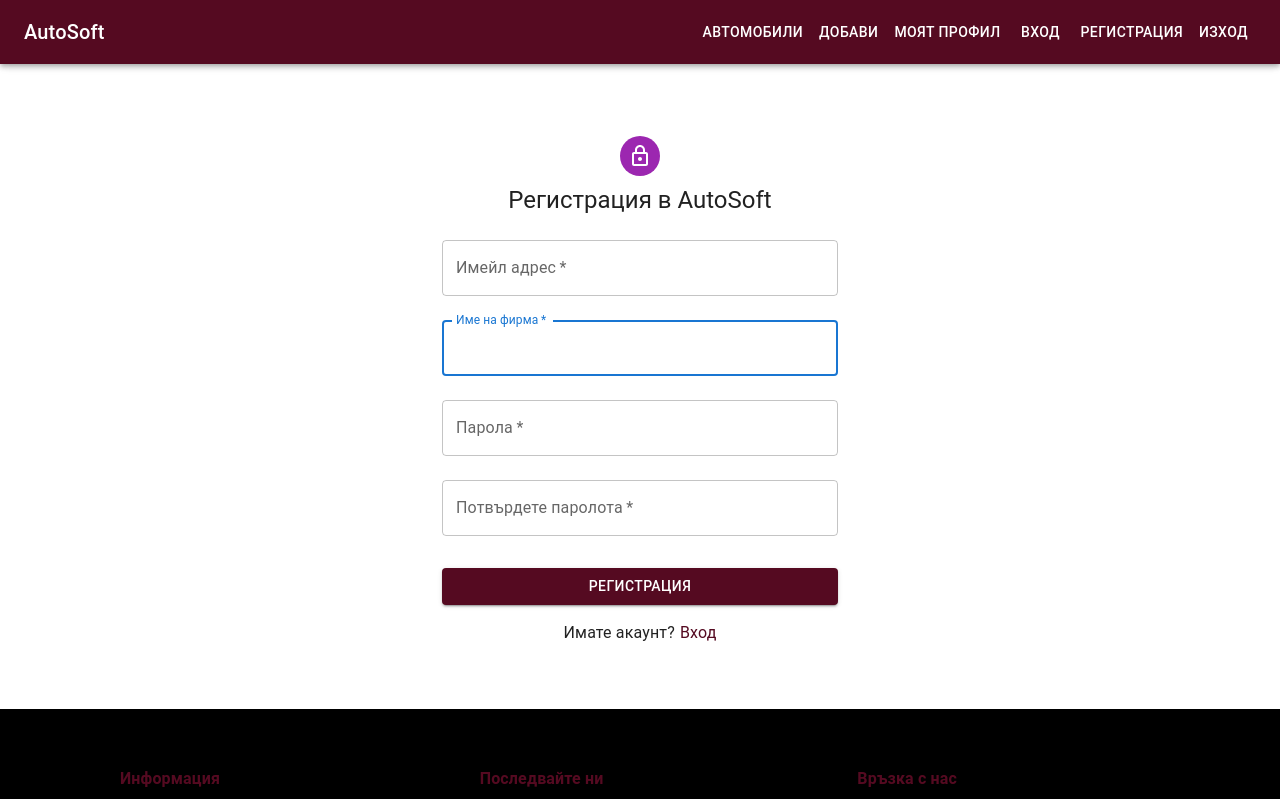
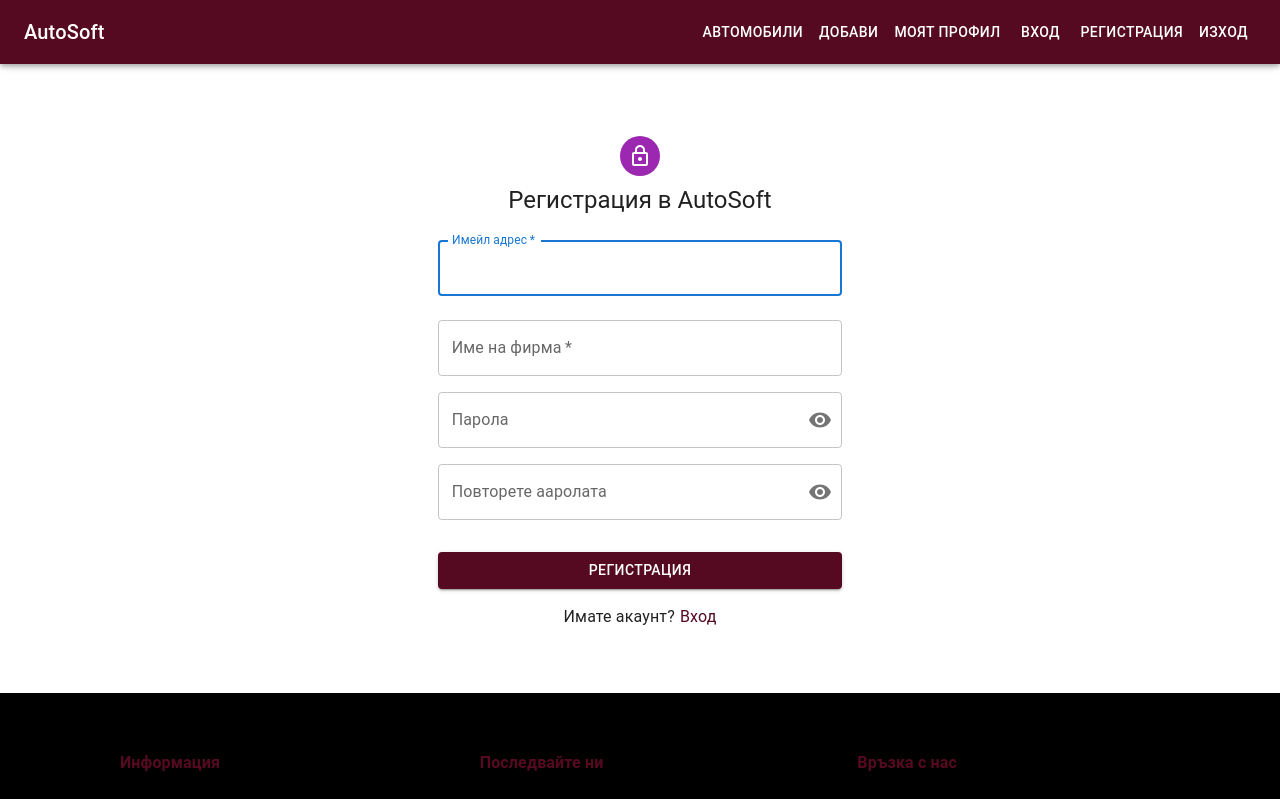
Before and after one commit to Niicksan/autosoft, a React (Create React App) app in the folder web/: page /auth/register in a window 1280 px wide. Shown: the top 799 px of the page. Built offline with nearby package versions, Linux system fonts and the light colour scheme.

Commit message:
Adding Login and Register form

```diff
--- a/web/src/App.js
+++ b/web/src/App.js
@@ -3,6 +3,8 @@ import './App.css';
 import { Routes, Route } from 'react-router-dom';
 
 import { Box, Toolbar } from '@mui/material';
+
+import { AuthProvider } from './contexts/AuthContext';
 
 import { NavigationBar } from './components/NavigationBar/NavigationBar';
 import { Home } from './components/Home/Home';
@@ -16,13 +18,14 @@ import { Footer } from './components/Footer/Footer';
 
 function App() {
     return (
+        <AuthProvider >
             <div className="app">
                 <NavigationBar />
                 <Box component="main" className="main">
                     <Toolbar />
                     <Routes>
                         <Route path='/' element={<Home />} />
-                    <Route path='/catalog/vehicle' element={<Catalog />} />
+                        <Route path='/catalog/vehicles' element={<Catalog />} />
                         <Route path='/vehicle/create' element={<CreateVehicle />} />
                         <Route path='/user/my-profile' element={<MyProfile />} />
                         <Route path='/auth/logout' element={<Logout />} />
@@ -34,6 +37,7 @@ function App() {
 
                 <Footer />
             </div>
+        </AuthProvider >
     );
 }
 
--- a/web/src/components/Login/Login.js
+++ b/web/src/components/Login/Login.js
@@ -1,19 +1,30 @@
+import { useState, useContext } from "react";
 import { Link } from 'react-router-dom';
 
-import { Container, Avatar, Button, CssBaseline, TextField, Box, Grid, Typography } from '@mui/material';
+import { Container, Avatar, Button, CssBaseline, TextField, Box, Grid, Typography, FormControl, InputLabel, OutlinedInput, InputAdornment, IconButton } from '@mui/material';
+import { Visibility, VisibilityOff } from '@mui/icons-material';
 import LockOutlinedIcon from '@mui/icons-material/LockOutlined';
 import { createTheme, ThemeProvider } from '@mui/material/styles';
+
+import { AuthContext } from "../../contexts/AuthContext";
+import { useForm } from "../../hooks/useForm";
 
 const theme = createTheme();
 
 export const Login = () => {
-    const handleSubmit = (event) => {
+    const { onLoginSubmit } = useContext(AuthContext);
+    const { values, changeHandler, onSubmit } = useForm({
+        email: '',
+        password: '',
+        confirmPassword: '',
+    }, onLoginSubmit);
+
+    const [showPassword, setShowPassword] = useState(false);
+
+    const handleClickShowPassword = () => setShowPassword((show) => !show);
+
+    const handleMouseDownPassword = (event) => {
         event.preventDefault();
-        const data = new FormData(event.currentTarget);
-        console.log({
-            email: data.get('email'),
-            password: data.get('password'),
-        });
     };
 
     return (
@@ -34,7 +45,7 @@ export const Login = () => {
                     <Typography component="h1" variant="h5">
                         Вход в AutoSoft
                     </Typography>
-                    <Box component="form" onSubmit={handleSubmit} noValidate sx={{ mt: 1 }}>
+                    <Box component="form" onSubmit={onSubmit} noValidate sx={{ mt: 1 }}>
                         <TextField
                             margin="normal"
                             required
@@ -45,16 +56,30 @@ export const Login = () => {
                             autoComplete="email"
                             autoFocus
                         />
-                        <TextField
-                            margin="normal"
-                            required
-                            fullWidth
-                            name="password"
-                            label="Парола"
-                            type="password"
-                            id="password"
-                            autoComplete="current-password"
-                        />
+                        <FormControl sx={{ width: '45ch', margin: '8px 0' }} variant="outlined">
+                            <InputLabel htmlFor="password">Парола</InputLabel>
+                            <OutlinedInput
+                                required
+                                id="password"
+                                label="Парола"
+                                type={showPassword ? 'text' : 'password'}
+                                name="password"
+                                value={values.password}
+                                onChange={changeHandler}
+                                endAdornment={
+                                    <InputAdornment position="end">
+                                        <IconButton
+                                            aria-label="toggle password visibility"
+                                            onClick={handleClickShowPassword}
+                                            onMouseDown={handleMouseDownPassword}
+                                            edge="end"
+                                        >
+                                            {showPassword ? <VisibilityOff /> : <Visibility />}
+                                        </IconButton>
+                                    </InputAdornment>
+                                }
+                            />
+                        </FormControl>
                         <Button
                             type="submit"
                             fullWidth
--- a/web/src/components/NavigationBar/MobileNavItems/MobileNavItems.js
+++ b/web/src/components/NavigationBar/MobileNavItems/MobileNavItems.js
@@ -5,7 +5,7 @@ import { ListItem, ListItemButton, ListItemText } from '@mui/material';
 export const MobileNavItems = ({ handleDrawerToggle }) => {
     return (
         <>
-            <ListItem onClick={handleDrawerToggle} component={Link} to="/catalog/vehicle" key={'catalog'} disablePadding>
+            <ListItem onClick={handleDrawerToggle} component={Link} to="/catalog/vehicles" key={'catalog'} disablePadding>
                 <ListItemButton sx={{
                     textAlign: 'left', color: '#550A21', paddingLeft: "90px", ":hover": {
                         border: "1px solid #550A21"
@@ -15,7 +15,7 @@ export const MobileNavItems = ({ handleDrawerToggle }) => {
                 </ListItemButton>
             </ListItem>
 
-            <ListItem onClick={handleDrawerToggle} component={Link} to="/vehicle/create" key={'/vehicle-craete'} disablePadding>
+            <ListItem onClick={handleDrawerToggle} component={Link} to="/vehicle/create" key={'vehicle-craete'} disablePadding>
                 <ListItemButton sx={{
                     textAlign: 'left', color: '#550A21', paddingLeft: "90px", ":hover": {
                         border: "1px solid #550A21"
--- a/web/src/components/NavigationBar/WebNavItems/WebNavItems.js
+++ b/web/src/components/NavigationBar/WebNavItems/WebNavItems.js
@@ -6,7 +6,7 @@ import { Button } from '@mui/material';
 export const WebNavItems = () => {
     return (
         <>
-            <Button component={Link} to='/catalog/vehicle' key={'catalog'} sx={{
+            <Button component={Link} to='/catalog/vehicles' key={'catalog'} sx={{
                 color: '#fff', ":hover": {
                     bgcolor: "white",
                     color: "#550A21"
@@ -14,7 +14,7 @@ export const WebNavItems = () => {
             }}>
                 Автомобили
             </Button>
-            <Button component={Link} to='/vehicle/create' key={'catalog'} sx={{
+            <Button component={Link} to='/vehicle/create' key={'vehicle-create'} sx={{
                 color: '#fff', ":hover": {
                     bgcolor: "white",
                     color: "#550A21"
@@ -46,7 +46,7 @@ export const WebNavItems = () => {
             }}>
                 Регистрация
             </Button>
-            <Button component={Link} to='/auth/logout' Button key={'logout'} sx={{
+            <Button component={Link} to='/auth/logout' key={'logout'} sx={{
                 color: '#fff', ":hover": {
                     bgcolor: "white",
                     color: "#550A21"
--- a/web/src/components/Register/Register.js
+++ b/web/src/components/Register/Register.js
@@ -1,19 +1,32 @@
+import { useState, useContext } from "react";
 import { Link } from 'react-router-dom';
 
-import { Container, Avatar, Button, CssBaseline, TextField, Box, Grid, Typography } from '@mui/material';
+import { Container, Avatar, Button, CssBaseline, TextField, Box, Grid, Typography, FormControl, InputLabel, OutlinedInput, InputAdornment, IconButton } from '@mui/material';
+import { Visibility, VisibilityOff } from '@mui/icons-material';
 import LockOutlinedIcon from '@mui/icons-material/LockOutlined';
 import { createTheme, ThemeProvider } from '@mui/material/styles';
+
+import { AuthContext } from "../../contexts/AuthContext";
+import { useForm } from "../../hooks/useForm";
 
 const theme = createTheme();
 
 export const Register = () => {
-    const handleSubmit = (event) => {
+    const { onRegisterSubmit } = useContext(AuthContext);
+    const { values, changeHandler, onSubmit } = useForm({
+        email: '',
+        password: '',
+        confirmPassword: '',
+    }, onRegisterSubmit);
+
+    const [showPassword, setShowPassword] = useState(false);
+    const [showConfirmPassword, setShowConfirmPassword] = useState(false);
+
+    const handleClickShowPassword = () => setShowPassword((show) => !show);
+    const handleClickShowConfirmPassword = () => setShowConfirmPassword((show) => !show);
+
+    const handleMouseDownPassword = (event) => {
         event.preventDefault();
-        const data = new FormData(event.currentTarget);
-        console.log({
-            email: data.get('email'),
-            password: data.get('password'),
-        });
     };
 
     return (
@@ -34,7 +47,7 @@ export const Register = () => {
                     <Typography component="h1" variant="h5">
                         Регистрация в AutoSoft
                     </Typography>
-                    <Box component="form" onSubmit={handleSubmit} noValidate sx={{ mt: 1 }}>
+                    <Box component="form" onSubmit={onSubmit} noValidate sx={{ mt: 1 }}>
                         <TextField
                             margin="normal"
                             required
@@ -43,38 +56,69 @@ export const Register = () => {
                             label="Имейл адрес"
                             name="email"
                             autoComplete="email"
+                            value={values.email}
                             autoFocus
+                            onChange={changeHandler}
                         />
                         <TextField
                             margin="normal"
                             required
                             fullWidth
-                            id="companyName"
+                            id="company-name"
                             label="Име на фирма"
                             name="companyName"
                             autoComplete="companyName"
-                            autoFocus
+                            value={values.companyName}
+                            onChange={changeHandler}
                         />
-                        <TextField
-                            margin="normal"
-                            required
-                            fullWidth
-                            name="password"
-                            label="Парола"
-                            type="password"
-                            id="password"
-                            autoComplete="current-password"
-                        />
-                        <TextField
-                            margin="normal"
-                            required
-                            fullWidth
-                            name="repass"
-                            label="Потвърдете паролота"
-                            type="password"
-                            id="repass"
-                            autoComplete="current-password"
-                        />
+                        <FormControl sx={{ width: '45ch', margin: '8px 0' }} variant="outlined">
+                            <InputLabel htmlFor="password">Парола</InputLabel>
+                            <OutlinedInput
+                                required
+                                id="password"
+                                label="Парола"
+                                type={showPassword ? 'text' : 'password'}
+                                name="password"
+                                value={values.password}
+                                onChange={changeHandler}
+                                endAdornment={
+                                    <InputAdornment position="end">
+                                        <IconButton
+                                            aria-label="toggle password visibility"
+                                            onClick={handleClickShowPassword}
+                                            onMouseDown={handleMouseDownPassword}
+                                            edge="end"
+                                        >
+                                            {showPassword ? <VisibilityOff /> : <Visibility />}
+                                        </IconButton>
+                                    </InputAdornment>
+                                }
+                            />
+                        </FormControl>
+                        <FormControl sx={{ width: '45ch', margin: '8px 0' }} variant="outlined">
+                            <InputLabel htmlFor="confirmPassword">Повторете ааролата</InputLabel>
+                            <OutlinedInput
+                                required
+                                id="confirmPassword"
+                                label="Повторете ааролата"
+                                type={showConfirmPassword ? 'text' : 'password'}
+                                name="confirmPassword"
+                                value={values.confirmPassword}
+                                onChange={changeHandler}
+                                endAdornment={
+                                    <InputAdornment position="end">
+                                        <IconButton
+                                            aria-label="toggle password visibility"
+                                            onClick={handleClickShowPassword}
+                                            onMouseDown={handleClickShowConfirmPassword}
+                                            edge="end"
+                                        >
+                                            {showConfirmPassword ? <VisibilityOff /> : <Visibility />}
+                                        </IconButton>
+                                    </InputAdornment>
+                                }
+                            />
+                        </FormControl>
                         <Button
                             type="submit"
                             fullWidth
--- /dev/null
+++ b/web/src/contexts/AuthContext.js
@@ -0,0 +1,75 @@
+import { createContext, useContext } from 'react';
+import { useNavigate } from 'react-router-dom';
+import { useLocalStorage } from '../hooks/useLocalStorage';
+
+import { authServiceFactory } from '../services/authService';
+
+export const AuthContext = createContext();
+
+export const AuthProvider = ({
+    children
+}) => {
+    const [auth, setAuth] = useLocalStorage('auth', {});
+    const navigate = useNavigate();
+
+    const authService = authServiceFactory(auth.accessToken);
+
+    const onLoginSubmit = async (loginFormData) => {
+        try {
+            const user = await authService.login(loginFormData);
+
+            setAuth(user);
+            navigate('/catalog/vehicles');
+        } catch (error) {
+            console.log('Please check your email or password', error);
+        }
+    }
+
+    const onRegisterSubmit = async (registerFormData) => {
+        const { confirmPassword, ...registerData } = registerFormData
+
+        // if (confirmPassword !== registerData.password) {
+        //     return;
+        // }
+
+        try {
+            // const user = await authService.register(registerData);
+
+            // setAuth(user);
+
+            // navigate('/catalog/vehicles');
+        } catch (error) {
+            console.log('There is a problem', error);
+        }
+    }
+
+    const onLogout = async () => {
+        await authService.logout();
+
+        setAuth({});
+    };
+
+    const contextValues = {
+        onLoginSubmit,
+        onRegisterSubmit,
+        onLogout,
+        userId: auth._id,
+        token: auth.accessToken,
+        userEmail: auth.email,
+        isAuthenticated: !!auth.accessToken,
+    };
+
+    return (
+        <>
+            <AuthContext.Provider value={contextValues}>
+                {children}
+            </AuthContext.Provider>
+        </>
+    );
+};
+
+export const useAuthContext = () => {
+    const context = useContext(AuthContext);
+
+    return context;
+};
--- /dev/null
+++ b/web/src/env.js
@@ -0,0 +1 @@
+export const apiUrl = process.env.apiUrl || 'http://localhost:3030'
--- /dev/null
+++ b/web/src/hooks/useForm.js
@@ -0,0 +1,24 @@
+import { useState } from 'react';
+
+export const useForm = (initialValues, onSubmitHandler) => {
+    const [values, setValues] = useState(initialValues);
+
+    const changeHandler = (e) => {
+        setValues(state => ({ ...state, [e.target.name]: e.target.value }));
+        // TODO: Validate newValues shape (like initialValues)
+
+        console.log(values);
+    };
+
+    const onSubmit = (e) => {
+        e.preventDefault();
+
+        onSubmitHandler(values);
+    };
+
+    return {
+        values,
+        changeHandler,
+        onSubmit
+    };
+};
```
Also changed, not shown: web/src/hooks/useLocalStorage.js (added, +25 -0 lines), web/src/hooks/useService.js (added, +10 -0 lines), web/src/services/authService.js (added, +14 -0 lines), web/src/services/requester.js (added, +51 -0 lines). Lines whose indentation alone changed are shown as unchanged.
